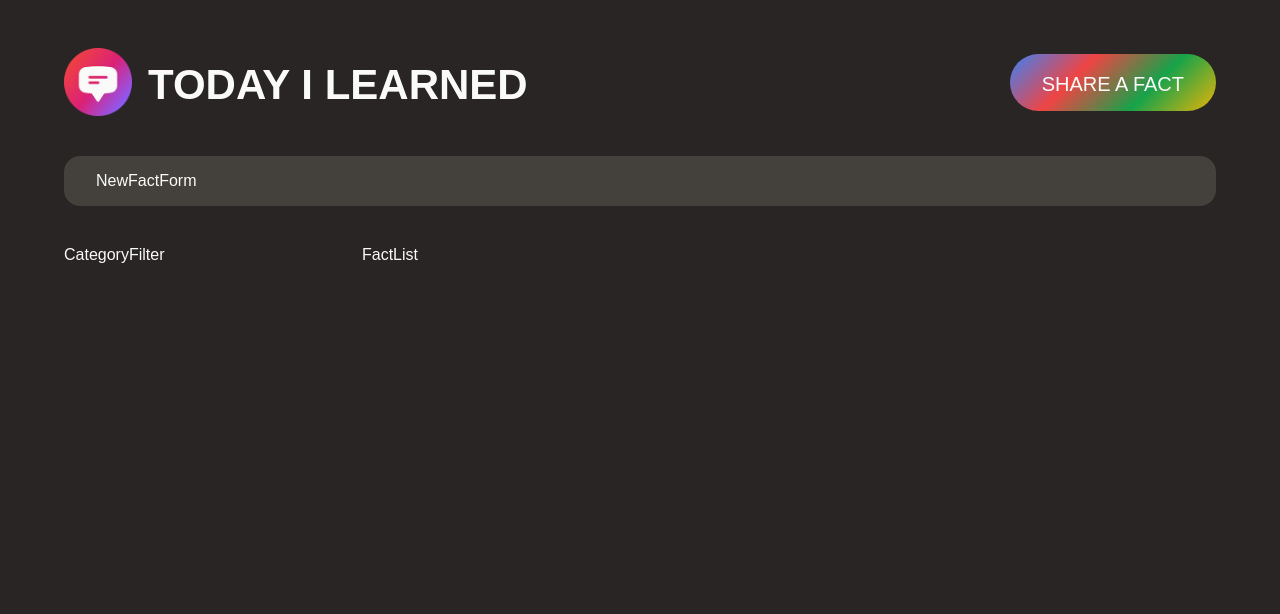
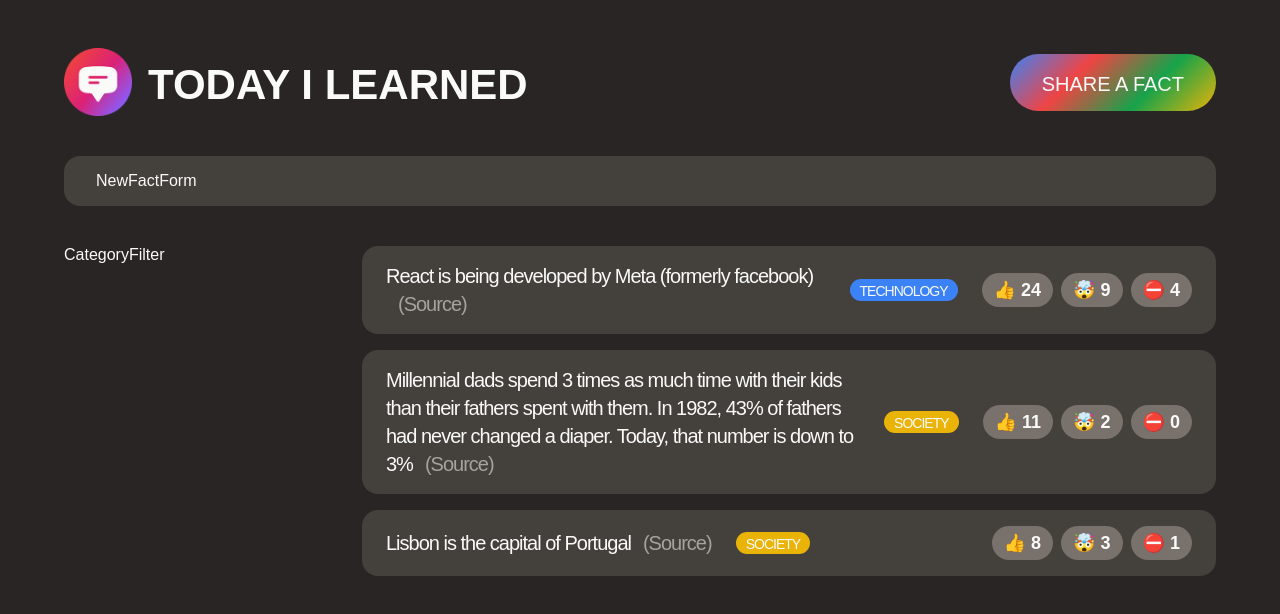
Before and after one commit to xDamneDx/jonass-react-today-i-learned, a React (Vite) app: page / in a window 1280 px wide. Shown: the top 614 px of the page. Built offline with nearby package versions, Linux system fonts and the light colour scheme; a web font is replaced by a local one.

Commit message:
render list of facts

```diff
--- a/src/App.jsx
+++ b/src/App.jsx
@@ -1,4 +1,49 @@
 import logo from "./assets/logo.png";
+
+const CATEGORIES = [
+  { name: "technology", color: "#3b82f6" },
+  { name: "science", color: "#16a34a" },
+  { name: "finance", color: "#ef4444" },
+  { name: "society", color: "#eab308" },
+  { name: "entertainment", color: "#db2777" },
+  { name: "health", color: "#14b8a6" },
+  { name: "history", color: "#f97316" },
+  { name: "news", color: "#8b5cf6" },
+];
+
+const initialFacts = [
+  {
+    id: 1,
+    text: "React is being developed by Meta (formerly facebook)",
+    source: "https://opensource.fb.com/",
+    category: "technology",
+    votesInteresting: 24,
+    votesMindblowing: 9,
+    votesFalse: 4,
+    createdIn: 2021,
+  },
+  {
+    id: 2,
+    text: "Millennial dads spend 3 times as much time with their kids than their fathers spent with them. In 1982, 43% of fathers had never changed a diaper. Today, that number is down to 3%",
+    source:
+      "https://www.mother.ly/parenting/millennial-dads-spend-more-time-with-their-kids",
+    category: "society",
+    votesInteresting: 11,
+    votesMindblowing: 2,
+    votesFalse: 0,
+    createdIn: 2019,
+  },
+  {
+    id: 3,
+    text: "Lisbon is the capital of Portugal",
+    source: "https://en.wikipedia.org/wiki/Lisbon",
+    category: "society",
+    votesInteresting: 8,
+    votesMindblowing: 3,
+    votesFalse: 1,
+    createdIn: 2015,
+  },
+];
 
 export default function App() {
   return (
@@ -32,5 +77,38 @@
 }
 
 function FactList() {
-  return <section>FactList</section>;
+  // TEMPORARY
+  const facts = initialFacts;
+
+  return (
+    <section>
+      <ul className="facts-list">
+        {facts.map((fact) => (
+          <li className="fact" key={fact.id}>
+            <p>
+              {fact.text}
+              <a className="source" href={fact.source} target="_blank">
+                (Source)
+              </a>
+            </p>
+            <span
+              className="tag"
+              style={{
+                backgroundColor: CATEGORIES.find(
+                  (category) => category.name === fact.category
+                ).color,
+              }}
+            >
+              {fact.category}
+            </span>
+            <div className="vote-buttons">
+              <button>👍 {fact.votesInteresting}</button>
+              <button>🤯 {fact.votesMindblowing}</button>
+              <button>⛔️ {fact.votesFalse}</button>
+            </div>
+          </li>
+        ))}
+      </ul>
+    </section>
+  );
 }
```
